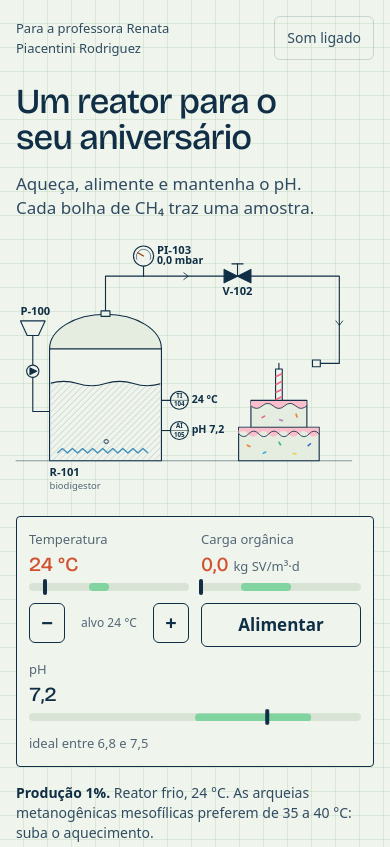
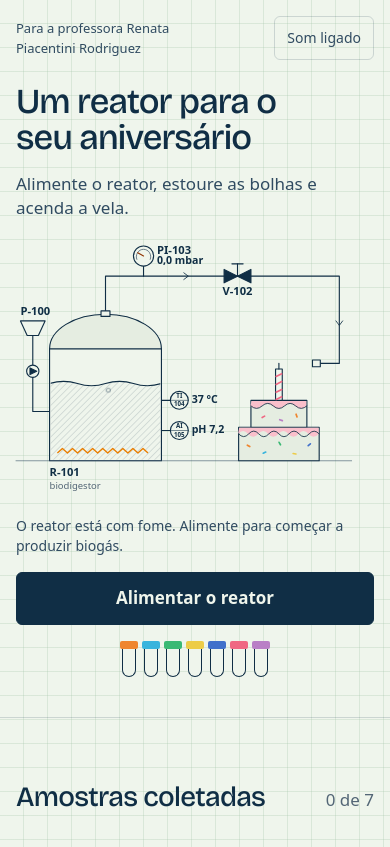
Before and after one commit to aikiesan/Feliz_Aniversario, a plain HTML site: page index.html in a window 390 px wide. Shown: the top 847 px of the page. Drawn offline with nearby package versions, Linux system fonts and the light colour scheme; a web font is replaced by a local one.

Commit message:
refactor(page): simplify to feed, pop and blow
One button feeds the reactor and starts biogas production; popping
every bubble lights the candle on its own; blowing it out ends the
page. Temperature and pH controls are gone from the panel; the
sensors stay on the drawing as fixed readings.

Co-Authored-By: Claude Opus 5.5 <noreply@anthropic.com>
Claude-Session: https://claude.ai/code/session_01VqJZVVympfBFtXEE91gZFp

```diff
--- a/index.html
+++ b/index.html
@@ -23,7 +23,7 @@
     <section class="container heroi" aria-labelledby="titulo">
       <div class="heroi-cabeca">
         <h1 id="titulo">Um reator para o seu aniversário</h1>
-        <p id="instrucao" class="lede">Estoure as bolhas de metano e acenda a vela do bolo.</p>
+        <p id="instrucao" class="lede">Alimente o reator, estoure as bolhas e acenda a vela.</p>
       </div>
 
       <figure class="planta" id="planta">
@@ -93,7 +93,7 @@
               <line x1="276" y1="292" x2="308" y2="292" class="traco fino"/>
               <text x="292" y="288" class="sigla" text-anchor="middle">TI</text>
               <text x="292" y="303" class="sigla" text-anchor="middle">104</text>
-              <text id="t-temp" x="314" y="297" class="valor num">24 °C</text>
+              <text id="t-temp" x="314" y="297" class="valor num">37 °C</text>
             </g>
             <g class="sensor">
               <line x1="260" y1="346" x2="276" y2="346" class="traco"/>
@@ -151,33 +151,10 @@
       </figure>
 
       <div class="acoes">
-        <div class="painel" id="painel" aria-label="Painel de operação do reator">
-          <div class="medida">
-            <p class="medida-nome">Temperatura</p>
-            <p class="medida-valor num"><span id="v-temp">24</span> °C</p>
-            <div class="faixa" style="--ini: 0.375; --fim: 0.5"><span class="faixa-ok"></span><span class="faixa-marca" id="m-temp"></span></div>
-            <div class="passo">
-              <button class="btn-passo" type="button" data-passo="-2" aria-label="Diminuir a temperatura">&minus;</button>
-              <span class="passo-alvo num">alvo <span id="v-alvo">24</span> °C</span>
-              <button class="btn-passo" type="button" data-passo="2" aria-label="Aumentar a temperatura">+</button>
-            </div>
-          </div>
-          <div class="medida">
-            <p class="medida-nome">Carga orgânica</p>
-            <p class="medida-valor num"><span id="v-carga">0,0</span> <span class="unidade">kg SV/m³·d</span></p>
-            <div class="faixa" style="--ini: 0.25; --fim: 0.5625"><span class="faixa-ok"></span><span class="faixa-marca" id="m-carga"></span></div>
-            <button id="btn-alimentar" class="btn-sec" type="button">Alimentar</button>
-          </div>
-          <div class="medida">
-            <p class="medida-nome">pH</p>
-            <p class="medida-valor num" id="v-ph">7,2</p>
-            <div class="faixa" style="--ini: 0.5; --fim: 0.85"><span class="faixa-ok"></span><span class="faixa-marca" id="m-ph"></span></div>
-            <p class="medida-nota">ideal entre 6,8 e 7,5</p>
-          </div>
-        </div>
         <p class="status" id="status" aria-live="polite"></p>
         <div class="linha-acao">
-          <button id="btn-acao" class="btn" type="button" hidden>Abrir a válvula V-102</button>
+          <button id="btn-alimentar" class="btn" type="button">Alimentar o reator</button>
+          <button id="btn-acao" class="btn" type="button" hidden>Assoprar a vela</button>
           <div class="tubos" id="tubos" aria-hidden="true"></div>
         </div>
       </div>
--- a/script.js
+++ b/script.js
@@ -14,7 +14,6 @@
   const planta = $("#planta"), cena = $("#cena"), camada = $("#bolhas");
   const titulo = $("#titulo"), instrucao = $("#instrucao"), statusEl = $("#status");
   const btnAcao = $("#btn-acao"), btnSom = $("#btn-som"), btnAlimentar = $("#btn-alimentar");
-  const botoesPasso = [...document.querySelectorAll(".btn-passo")];
   const contador = $("#contador"), ponteiro = $("#ponteiro"), rotulo = $("#rotulo");
   const tubosEl = $("#tubos");
   const amostras = [...document.querySelectorAll("#amostras .amostra")];
@@ -23,7 +22,7 @@
   const capCor = (i) => token(caps[i].replace(/^var\((.+)\)$/, "$1"));
 
   // ---------------- estado ----------------
-  const sim = { T: 24, alvo: 24, carga: 0, pH: 7.2, P: 0, taxa: 0 };
+  const sim = { carga: 0, P: 0, taxa: 0 };
   let fase = "parado"; // parado → coleta → cheio → aceso → assoprado
   const coletadas = new Set();
   let somLigado = true;
@@ -104,66 +103,26 @@
   }
 
   // ---------------- modelo do processo ----------------
-  // temperatura: mesofílica 35 a 40 °C, termofílica 50 a 57 °C
-  function fT(T) {
-    if (T < 20) return 0;
-    if (T < 30) return 0.04 * (T - 20);
-    if (T < 35) return 0.4 + 0.12 * (T - 30);
-    if (T <= 40) return 1;
-    if (T < 45) return 1 - 0.14 * (T - 40);
-    if (T < 50) return 0.3 + 0.12 * (T - 45);
-    if (T <= 57) return 0.9;
-    return Math.max(0.1, 0.9 - 0.2 * (T - 57));
-  }
-  // carga orgânica (kg SV/m³·d): ideal de 2 a 4,5
-  function fC(c) {
-    if (c < 0.4) return 0.05;
-    if (c < 2) return 0.3 + 0.44 * (c - 0.4);
-    if (c <= 4.5) return 1;
-    return Math.max(0.4, 1 - 0.15 * (c - 4.5));
-  }
-  // pH: ideal de 6,8 a 7,5
-  function fPH(p) {
-    if (p >= 6.8) return 1;
-    if (p >= 6.4) return 0.2 + 2 * (p - 6.4);
-    return 0.03;
-  }
-
+  // reator mesofílico a 37 °C: com carga, as arqueias produzem; sem carga, a produção cai
   function passoSim(dt) {
-    sim.T += (sim.alvo - sim.T) * (1 - Math.exp(-dt / 3.5));
-    sim.carga *= Math.exp(-dt / 16);
-    const alvoPH = 7.25 - Math.max(0, sim.carga - 4.5) * 0.45;
-    sim.pH += (alvoPH - sim.pH) * (1 - Math.exp(-dt / 4));
-    sim.pH = clamp(sim.pH, 5.8, 7.6);
-    sim.taxa = fT(sim.T) * fC(sim.carga) * fPH(sim.pH);
+    sim.carga *= Math.exp(-dt / 30);
+    sim.taxa = sim.carga > 0.3 ? 1 : 0;
     const alvoP = (coletadas.size / total) * 4.5;
     sim.P += (alvoP - sim.P) * (1 - Math.exp(-dt / 0.6));
   }
 
   // ---------------- leituras ----------------
-  const marcas = { temp: $("#m-temp"), carga: $("#m-carga"), ph: $("#m-ph") };
-  const medidas = { temp: marcas.temp.closest(".medida"), carga: marcas.carga.closest(".medida"), ph: marcas.ph.closest(".medida") };
-  function marcar(el, frac) { el.style.setProperty("--pos", `${clamp(frac, 0, 1) * el.parentElement.clientWidth}px`); }
-
   let ultimoStatus = "";
   function dizer(html) {
     if (html === ultimoStatus) return;
     ultimoStatus = html;
     statusEl.innerHTML = html;
   }
-
+  let alimentado = false;
   function diagnostico() {
-    const T = Math.round(sim.T), prod = `<strong>Produção ${Math.round(sim.taxa * 100)}%.</strong> `;
-    if (fase === "cheio") return `<strong>Gasômetro cheio, ${fmt(sim.P)} mbar.</strong> Abra a válvula para acender a vela.`;
-    if (sim.pH < 6.6) return `${prod}Acidificação: os ácidos graxos voláteis acumularam e o pH caiu para ${fmt(sim.pH)}. Pare de alimentar e espere o reator se recuperar.`;
-    if (T < 30) return `${prod}Reator frio, ${T} °C. As arqueias metanogênicas mesofílicas preferem de 35 a 40 °C: suba o aquecimento.`;
-    if (T < 35) return `${prod}Esquentando. Falta pouco para a faixa mesofílica, de 35 a 40 °C.`;
-    if (T > 57) return `${prod}Quente demais: acima de 57 °C até as termofílicas reclamam.`;
-    if (T > 40 && T < 50) return `${prod}Entre as faixas mesofílica e termofílica a comunidade microbiana sofre. Volte para 35 a 40 °C ou suba para 50 a 57 °C.`;
-    if (sim.carga < 1) return `${prod}Os microrganismos estão com fome: alimente o reator.`;
-    if (sim.carga > 4.5) return `${prod}Carga orgânica alta. Mais comida agora pode azedar o reator.`;
-    if (T >= 50) return `${prod}Regime termofílico: produz bem, mas gasta mais energia para aquecer. Estoure as bolhas de CH₄.`;
-    return `${prod}Processo estável, metanogênese a todo vapor. Estoure as bolhas de CH₄.`;
+    if (!alimentado) return "O reator está com fome. Alimente para começar a produzir biogás.";
+    if (sim.taxa === 0) return "A produção caiu: alimente o reator de novo.";
+    return "Metanogênese a todo vapor. Toque nas bolhas de CH₄ para ler as mensagens.";
   }
 
   let acumLeitura = 0;
@@ -171,47 +130,22 @@
     acumLeitura += dt;
     if (!forcar && acumLeitura < 0.15) return;
     acumLeitura = 0;
-    $("#v-temp").textContent = Math.round(sim.T);
-    $("#v-alvo").textContent = sim.alvo;
-    $("#v-carga").textContent = fmt(sim.carga);
-    $("#v-ph").textContent = fmt(sim.pH);
-    $("#t-temp").textContent = `${Math.round(sim.T)} °C`;
-    $("#t-ph").textContent = `pH ${fmt(sim.pH)}`;
     $("#t-pressao").textContent = `${fmt(sim.P)} mbar`;
-    marcar(marcas.temp, (sim.T - 20) / 40);
-    marcar(marcas.carga, sim.carga / 8);
-    marcar(marcas.ph, (sim.pH - 5.8) / 2);
-    medidas.temp.classList.toggle("alerta", fase !== "parado" && fT(sim.T) < 0.6);
-    medidas.carga.classList.toggle("alerta", fase !== "parado" && (sim.carga > 4.5 || sim.carga < 1));
-    medidas.ph.classList.toggle("alerta", sim.pH < 6.8);
     ponteiro.style.transform = `rotate(${-60 + (sim.P / 4.5) * 120}deg)`;
-    const calor = clamp((sim.T - 24) / 16, 0, 1);
-    $("#serpentina").style.setProperty("--cor-aquec", `color-mix(in oklab, var(--color-accent) ${Math.round(calor * 100)}%, var(--color-cold))`);
-    $("#acidez").style.setProperty("--acidez", clamp((7.0 - sim.pH) / 0.8, 0, 0.6).toFixed(2));
     $("#nivel").style.setProperty("--nivel", `${(-sim.carga * 3).toFixed(1)}px`);
     contador.textContent = `${coletadas.size} de ${total}`;
-    if (fase === "coleta" || fase === "cheio") dizer(diagnostico());
+    if (fase === "coleta") dizer(diagnostico());
   }
 
   // ---------------- controles ----------------
-  function habilitarControles(on) {
-    btnAlimentar.disabled = !on;
-    botoesPasso.forEach((b) => (b.disabled = !on));
-  }
-  habilitarControles(false);
-
-  botoesPasso.forEach((b) => b.addEventListener("click", () => {
-    sim.alvo = clamp(sim.alvo + Number(b.dataset.passo), 20, 60);
-    tom(sim.alvo * 14, sim.alvo * 15, 0.05, 0.08, "triangle");
-    vibrar(6);
-    atualizarLeituras(0, true);
-  }));
+  $("#serpentina").style.setProperty("--cor-aquec", "var(--color-accent)");
 
   const substratos = ["+ vinhaça", "+ torta de filtro", "+ dejetos suínos", "+ resíduo de alimentos", "+ glicerina", "+ farelo de bolo"];
   let nSub = 0;
   btnAlimentar.addEventListener("click", () => {
     if (fase !== "coleta") return;
-    sim.carga = Math.min(9, sim.carga + 1.1);
+    sim.carga = Math.min(6, sim.carga + 2);
+    alimentado = true;
     glug(); vibrar(10);
     if (!reduzido) {
       $("#bomba").animate([{ transform: "rotate(0deg)" }, { transform: "rotate(360deg)" }], { duration: 700, easing: EASE });
@@ -416,46 +350,39 @@
   function ligar() {
     fase = "coleta";
     btnAcao.hidden = true;
-    habilitarControles(true);
-    instrucao.textContent = "Aqueça, alimente e mantenha o pH. Cada bolha de CH₄ traz uma amostra.";
     medir();
     atualizarLeituras(0, true);
   }
 
   function cheio() {
     fase = "cheio";
-    habilitarControles(false);
+    btnAlimentar.hidden = true;
     bolhas.forEach((b) => b.el.remove());
     bolhas.length = 0;
     atualizarLeituras(0, true);
-    btnAcao.textContent = "Abrir a válvula V-102";
-    btnAcao.hidden = false;
-    btnAcao.focus({ preventScroll: true });
     ondaTubos();
-    vibrar([10, 40, 10]);
+    acender();
   }
 
   function acender() {
     fase = "aceso";
-    btnAcao.disabled = true;
     $("#valvula").classList.add("aberta");
     $("#fluxo").classList.add("ligado");
     sopro(1.2, 1800, 0.1);
-    dizer("Biometano a caminho do queimador.");
+    dizer("Gasômetro cheio. Biometano a caminho da vela.");
     setTimeout(() => {
       sopro(0.35, 600, 0.45);
       $("#chama").classList.add("acesa");
       if (!reduzido) $("#chama-corpo").animate([{ transform: "scale(0.1)" }, { transform: "scale(1.3)", offset: 0.55 }, { transform: "scale(1)" }], { duration: 700, easing: "ease-out" });
       trocarTitulo("Feliz aniversário, Renata!");
-      instrucao.textContent = "Vela acesa com biometano. Faça um pedido e toque na chama para assoprar.";
+      instrucao.textContent = "Vela acesa com biometano. Faça um pedido e assopre.";
       if (ehCelular()) $(".heroi").scrollIntoView({ behavior: reduzido ? "auto" : "smooth", block: "start" });
       dizer("Combustão estável. Chama azul na base, como manda o figurino.");
       fanfarra(); vibrar([20, 60, 20, 60, 40]);
       confeteDe("chama", 160); confeteDe("cantos", 140);
       ondaTubos();
       $("#laudo").classList.add("revelado");
-      btnAcao.textContent = "Assoprar a vela";
-      btnAcao.disabled = false;
+      btnAcao.hidden = false;
       btnAcao.focus({ preventScroll: true });
     }, reduzido ? 200 : 1400);
   }
@@ -470,16 +397,14 @@
     confeteDe("cantos", 220);
     ondaTubos();
     instrucao.textContent = "Pedido registrado no caderno de laboratório. Que se realize com rendimento máximo.";
-    dizer("Reator em repouso. Bom trabalho, operadora.");
-    btnAcao.textContent = "Ler o laudo final";
+    dizer("Fim. Obrigado por operar o reator.");
+    btnAcao.hidden = true;
   }
 
   $("#chama").addEventListener("click", () => { if (fase === "aceso") assoprar(); });
 
   btnAcao.addEventListener("click", () => {
-    if (fase === "cheio") acender();
-    else if (fase === "aceso") assoprar();
-    else if (fase === "assoprado") $("#laudo").scrollIntoView({ behavior: reduzido ? "auto" : "smooth", block: "center" });
+    if (fase === "aceso") assoprar();
   });
 
   // ---------------- confete ----------------
--- a/style.css
+++ b/style.css
@@ -107,7 +107,6 @@ h1 .palavra { display: inline-block; }
 .medida.alerta .medida-valor { color: var(--color-warn); }
 .passo { display: flex; align-items: center; justify-content: space-between; gap: var(--space-2xs); }
 .passo-alvo { font-size: var(--text-xs); color: var(--color-muted); text-align: center; white-space: nowrap; }
-#btn-alimentar { width: 100%; }
 
 .status { font-size: var(--text-sm); color: var(--color-ink-2); min-height: 2lh; line-height: 1.45; }
 .status strong { color: var(--color-ink); font-weight: 600; }
```
